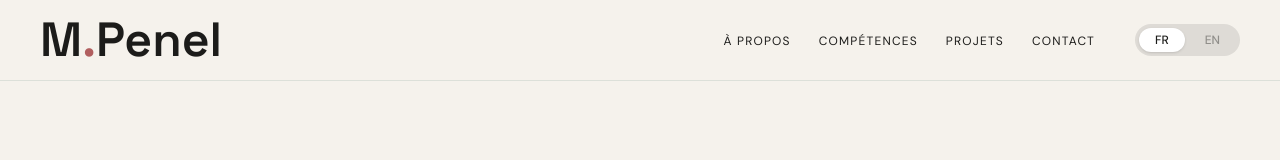
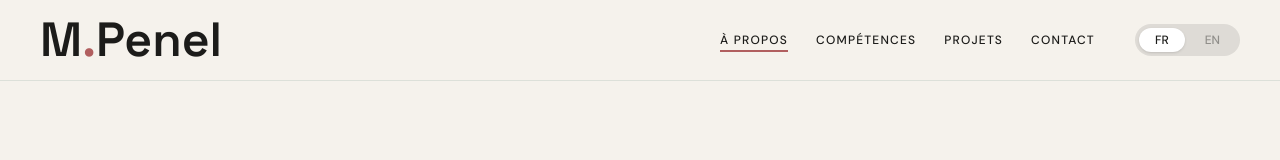
Before and after one commit to Marionpnl/Portfolio-2026, a React (Vite) app: page / in a window 1280 px wide. Shown: the top 160 px of the page. Built offline with nearby package versions, Linux system fonts and the light colour scheme.

Commit message:
Integration of the dropdown menu for the mobile version

```diff
--- a/src/components/layout/Navbar.tsx
+++ b/src/components/layout/Navbar.tsx
@@ -1,9 +1,9 @@
+import { useState, useEffect } from 'react';
 import type { NavLink } from '../../types';
 import { useTranslation } from 'react-i18next';
 import LanguageSwitcher from '../ui/LanguageSwitcher';
-import { Menu } from 'lucide-react';
+import { Menu, X } from 'lucide-react';
 
-// Les liens de navigation — définis directement ici
 const navLinks: NavLink[] = [
   { label: 'nav.about', href: '#about' },
   { label: 'nav.skills', href: '#skills' },
@@ -14,43 +14,136 @@ const navLinks: NavLink[] = [
 const Navbar = () => {
   const { t } = useTranslation();
 
+  // State pour gérer l'ouverture du menu mobile
+  const [isOpen, setIsOpen] = useState(false);
+
+  // State pour stocker l'ID de la section actuellement active
+  const [activeSection, setActiveSection] = useState('#hero');
+
+  const toggleMenu = () => setIsOpen(!isOpen);
+  const closeMenu = () => setIsOpen(false);
+
+  // Logique de détection de la section active au scroll
+  useEffect(() => {
+    const handleIntersection = (entries: IntersectionObserverEntry[]) => {
+      entries.forEach((entry) => {
+        // Si la section occupe une bonne partie de l'écran (isIntersecting)
+        if (entry.isIntersecting) {
+          setActiveSection(`#${entry.target.id}`);
+        }
+      });
+    };
+
+    // Configuration de l'observer
+    const observerOptions = {
+      root: null,
+      rootMargin: '-30% 0px -40% 0px',
+      threshold: 0,
+    };
+
+    const observer = new IntersectionObserver(
+      handleIntersection,
+      observerOptions
+    );
+
+    // On observe chaque section ciblée par nos liens de navigation
+    navLinks.forEach((link) => {
+      const id = link.href.replace('#', '');
+      const element = document.getElementById(id);
+      if (element) {
+        observer.observe(element);
+      }
+    });
+
+    return () => observer.disconnect();
+  }, []);
+
   return (
     <header className="fixed top-0 left-0 right-0 z-50 bg-cream border-b border-green/15">
-      <nav className="w-full mx-auto px-6 md:px-10 py-4 flex justify-between items-center">
+      <nav className="w-full mx-auto px-6 md:px-10 py-4 flex justify-between items-center relative z-50 bg-cream">
         {/* Logo */}
         <a
           href="#"
+          onClick={closeMenu}
           className="font-space text-2xl md:text-5xl font-semibold text-black"
         >
           M<span className="text-terra">.</span>Penel
         </a>
 
         <div className="flex items-center gap-5 md:gap-10">
-          {/* Liens */}
-          <ul className="hidden md:flex gap-7">
-            {navLinks.map((link) => (
-              <li key={link.href}>
+          {/* Liens Desktop */}
+          <ul className="hidden md:flex gap-7 h-full items-center">
+            {navLinks.map((link) => {
+              const isActive = activeSection === link.href; // Vérification si actif
+              return (
+                <li key={link.href} className="relative py-1">
                   <a
                     href={link.href}
-                  className="text-xs uppercase tracking-widest text-black hover:text-terra transition-all duration-200"
+                    className={`text-xs uppercase tracking-widest text-black hover:text-terra font-medium transition-colors duration-200 block pb-1}
+                    `}
                   >
                     {t(link.label)}
                   </a>
+                  {/* La ligne de soulignement */}
+                  <span
+                    className={`absolute bottom-0 left-0 h-0.5 bg-terra transition-all duration-300
+                      ${isActive ? 'w-full' : 'w-0'}
+                    `}
+                  />
                 </li>
-            ))}
+              );
+            })}
           </ul>
-          {/* Bouton Hamburger Mobile — affiché sur mobile, caché sur ordinateur (md:hidden) */}
+
+          {/* Bouton Hamburger Mobile */}
           <button
-            className="block md:hidden p-2 text-black hover:text-terra transition-colors"
-            onClick={() => console.log('Ouvrir le menu mobile')} // Logique d'état à ajouter au polissage final
-            aria-label="Menu"
+            className="block md:hidden p-2 text-black hover:text-terra transition-colors relative z-50"
+            onClick={toggleMenu}
+            aria-label={isOpen ? 'Fermer le menu' : 'Ouvrir le menu'}
           >
+            {isOpen ? (
+              <X size={26} strokeWidth={1.5} />
+            ) : (
               <Menu size={26} strokeWidth={1.5} />
+            )}
           </button>
+
           {/* Switcher langue */}
           <LanguageSwitcher />
         </div>
       </nav>
+
+      {/* MENU MOBILE DEROULANT */}
+      <div
+        className={`fixed inset-0 top-16.25 md:hidden bg-cream border-b border-green/15 transition-all duration-300 ease-in-out z-40 flex flex-col items-center justify-center ${
+          isOpen
+            ? 'opacity-100 translate-y-0 pointer-events-auto'
+            : 'opacity-0 -translate-y-5 pointer-events-none'
+        }`}
+      >
+        <ul className="flex flex-col items-center gap-8">
+          {navLinks.map((link) => {
+            const isActive = activeSection === link.href;
+            return (
+              <li key={link.href} className="flex flex-col items-center">
+                <a
+                  href={link.href}
+                  onClick={closeMenu}
+                  className={`font-dm text-sm uppercase tracking-widest font-medium transition-colors pb-1
+                    ${isActive ? 'text-terra' : 'text-black hover:text-terra'}
+                  `}
+                >
+                  {t(link.label)}
+                </a>
+                {/* Ligne sous le lien actif aussi sur mobile */}
+                <span
+                  className={`h-0.5 bg-terra transition-all duration-300 ${isActive ? 'w-10' : 'w-0'}`}
+                />
+              </li>
+            );
+          })}
+        </ul>
+      </div>
     </header>
   );
 };
--- a/src/components/ui/ProjectCard.tsx
+++ b/src/components/ui/ProjectCard.tsx
@@ -18,7 +18,7 @@ export const ProjectCard = ({
       }`}
     >
       {/* ZONE IMAGE */}
-      <div className="w-full bg-[#E5E9E6]/30 rounded-2xl p-6 flex items-center justify-center overflow-hidden border border-black/5 min-h-[260px] md:min-h-[380px]">
+      <div className="w-full bg-[#E5E9E6]/30 rounded-2xl p-6 flex items-center justify-center overflow-hidden border border-black/5 min-h-65 md:min-h-95">
         <img
           src={project.image}
           alt={project.slug}
```
Lines whose indentation alone changed are shown as unchanged.
